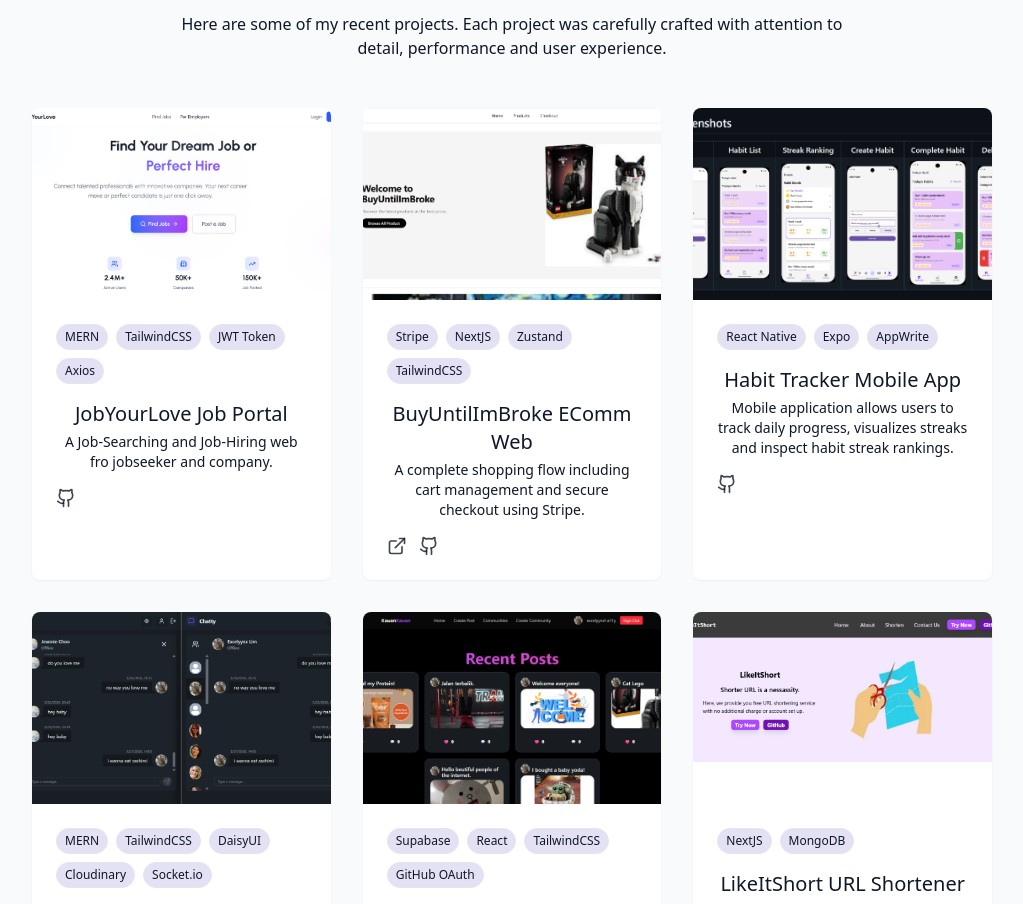
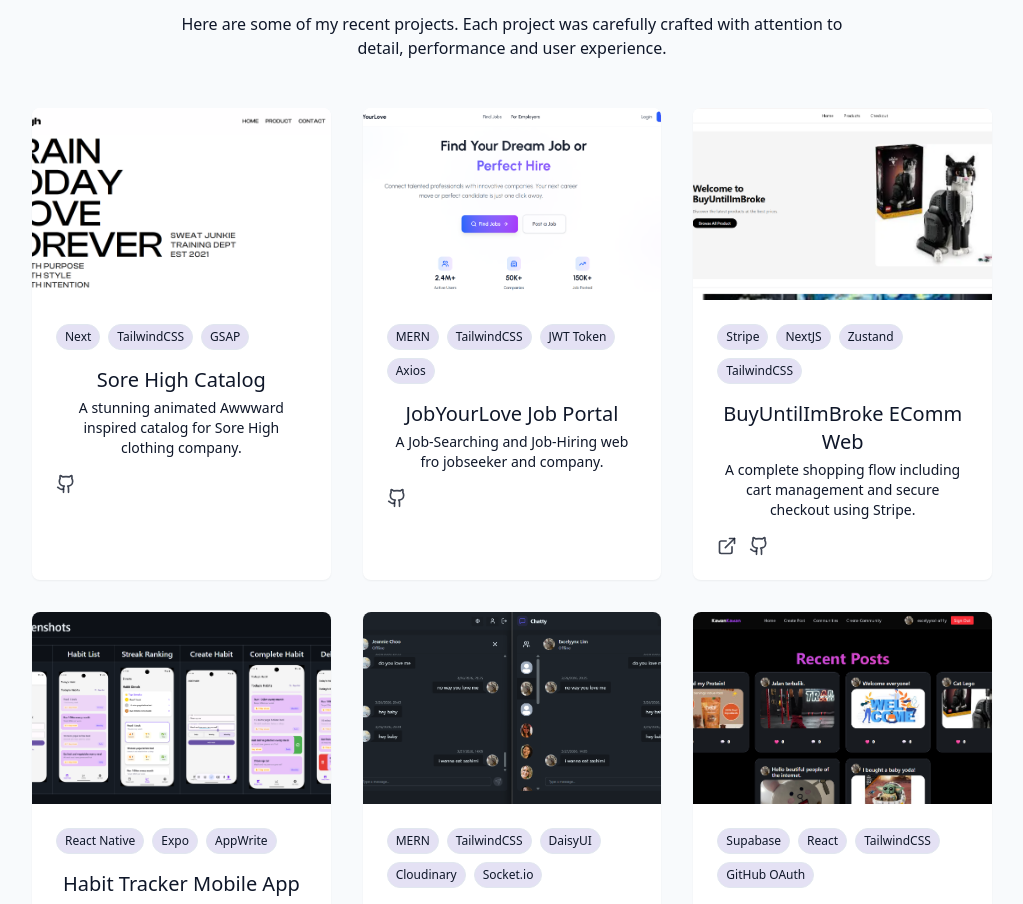
Before and after one commit to excelyynxl-a11y/my-portfolio, a React (Vite) app: page / in a window 1280 px wide. Shown: the part 3694-4598 px from the top of the page, without its empty margins (128-1151 px from the left). Built offline with nearby package versions, Linux system fonts and the light colour scheme.

Commit message:
add sorehigh project (demoURL to be added later)

```diff
--- a/src/components/ProjectsSection.jsx
+++ b/src/components/ProjectsSection.jsx
@@ -3,6 +3,15 @@
 const projects = [
     {
         id: 1,
+        title: "Sore High Catalog",
+        description: "A stunning animated Awwward inspired catalog for Sore High clothing company.",
+        image: "/projects/sore_high.png",
+        tags: ["Next", "TailwindCSS", "GSAP"],
+        demoUrl: "#",
+        gitUrl: "https://github.com/excelyynxl-a11y/sore-high-landing-page",
+    },
+    {
+        id: 2,
         title: "JobYourLove Job Portal",
         description: "A Job-Searching and Job-Hiring web fro jobseeker and company.",
         image: "/projects/jobportal_web.png",
@@ -11,7 +20,7 @@
         gitUrl: "https://github.com/excelyynxl-a11y/job-portal-app",
     },
     {
-        id: 2,
+        id: 3,
         title: "BuyUntilImBroke EComm Web",
         description: "A complete shopping flow including cart management and secure checkout using Stripe.",
         image: "/projects/ecommerce_web.png",
@@ -20,7 +29,7 @@
         gitUrl: "https://github.com/excelyynxl-a11y/ecommerce-web",
     },
     {
-        id: 3,
+        id: 4,
         title: "Habit Tracker Mobile App",
         description: "Mobile application allows users to track daily progress, visualizes streaks and inspect habit streak rankings.",
         image: "/projects/habit_tracker_app.png",
```
Also changed, not shown: public/projects/sore_high.png (added).
